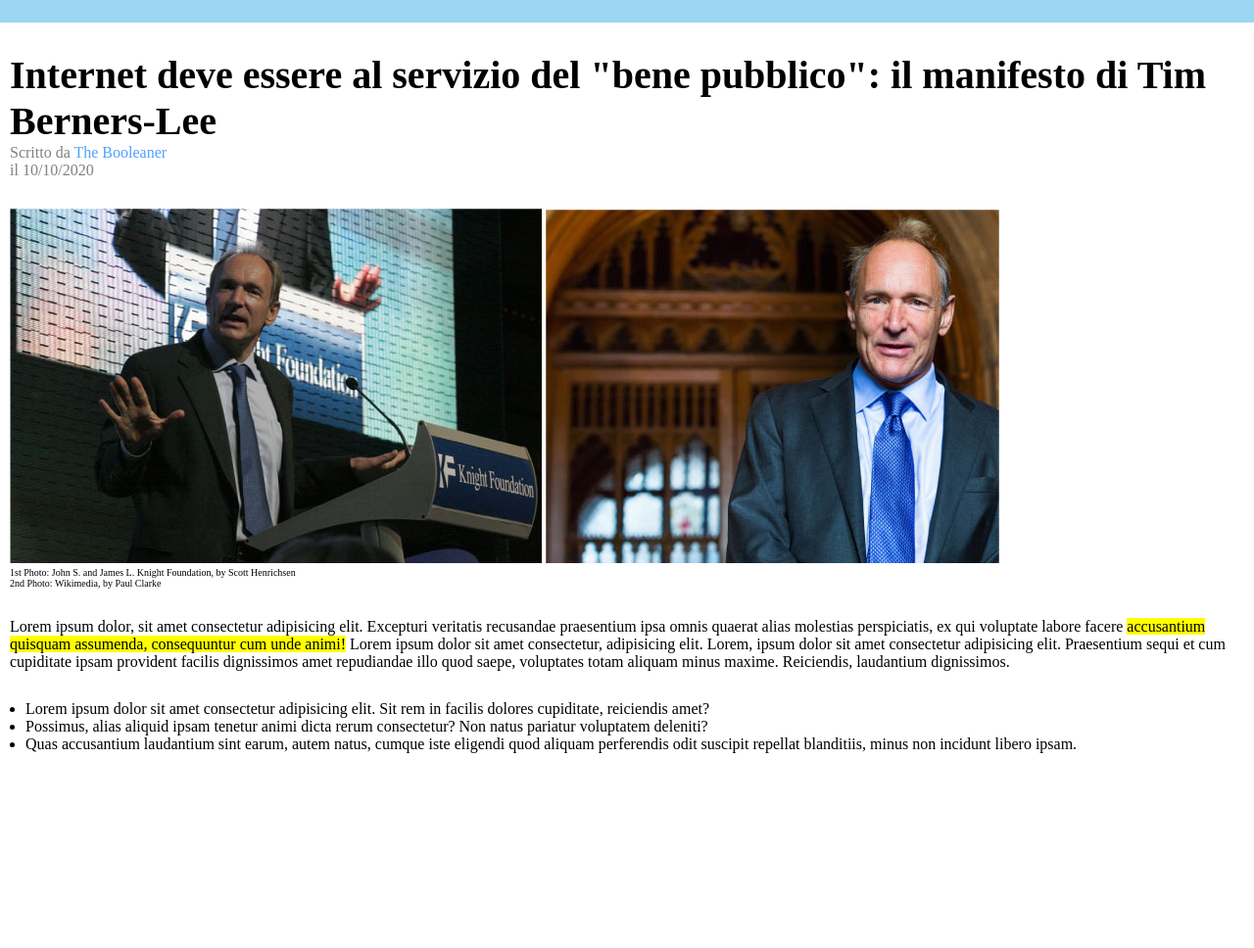
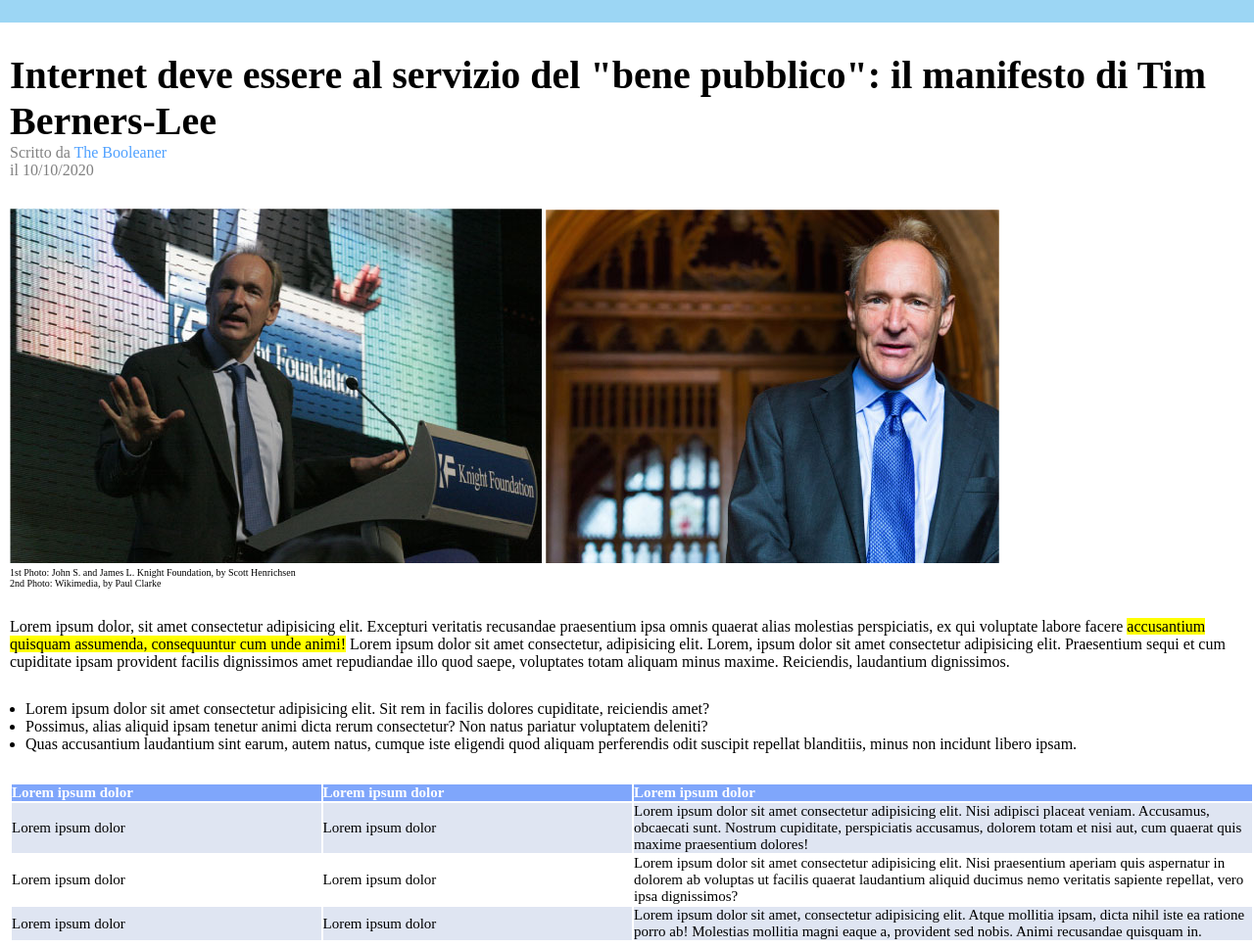
Before and after one commit to s-motto/html-css-booleaner, a plain HTML site: page index.html in a window 1280 px wide. Shown: the part 107-1075 px from the top of the page at 98% size. Before the commit the page ends 876 px from the top, so only its background shows below. Drawn offline with Linux system fonts and the light colour scheme.

Commit message:
add: table

```diff
--- a/index.html
+++ b/index.html
@@ -56,7 +56,39 @@
         </ul>
 
     </div>
+    <table>
+        <tr>
+            <th class="first-column">Lorem ipsum dolor</th>
+            <th class="second-column">Lorem ipsum dolor</th>
+            <th class="third-column">Lorem ipsum dolor</th>
+        </tr>
+        <tr class="blue-row">
+            <td>Lorem ipsum dolor</td>
+            <td>Lorem ipsum dolor</td>
+            <td>Lorem ipsum dolor sit amet consectetur adipisicing elit. Nisi adipisci placeat veniam. Accusamus,
+                obcaecati sunt. Nostrum cupiditate, perspiciatis accusamus, dolorem totam et nisi aut, cum quaerat quis
+                maxime praesentium dolores!</td>
+        </tr>
+        <tr>
+            <td>Lorem ipsum dolor</td>
+            <td>Lorem ipsum dolor</td>
+            <td>Lorem ipsum dolor sit amet consectetur adipisicing elit. Nisi praesentium aperiam quis aspernatur in
+                dolorem ab voluptas ut facilis quaerat laudantium aliquid ducimus nemo veritatis sapiente repellat, vero
+                ipsa dignissimos?</td>
+        </tr>
+        <tr class="blue-row">
+            <td>Lorem ipsum dolor</td>
+            <td>Lorem ipsum dolor</td>
+            <td>Lorem ipsum dolor sit amet, consectetur adipisicing elit. Atque mollitia ipsam, dicta nihil iste ea
+                ratione porro ab! Molestias mollitia magni eaque a, provident sed nobis. Animi recusandae quisquam in.
+            </td>
+        </tr>
+        <tr>
 
+
+
+        </tr>
+    </table>
 </body>
 
 </html>
--- a/style.css
+++ b/style.css
@@ -62,3 +62,29 @@ figcaption {
     padding-left: 10px;
     margin-left: 1rem;
 }
+
+table {
+    display: inline-block;
+    padding-left: 10px;
+    text-align: left;
+    margin-top: 30px;
+    font-size: 15px;
+}
+
+th {
+    background-color: #7fa6fb;
+    color: white;
+}
+
+.first-column.second-column {
+
+    width: 25%;
+}
+
+.third-column {
+    width: 50%;
+}
+
+.blue-row {
+    background-color: #dfe5f2;
+}
```
